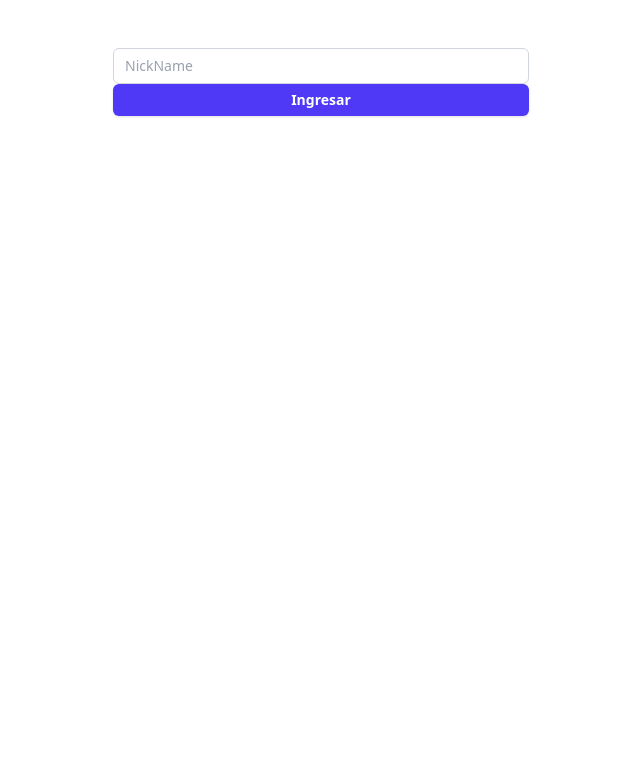
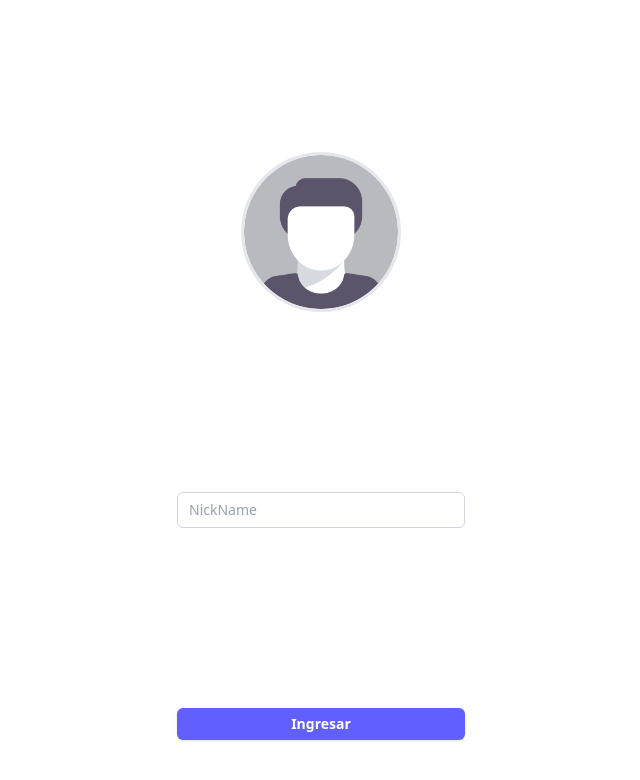
Before and after one commit to AlejoGomezQ/Hybrid_App, a React (Vite) app: page / in a window 1280 px wide. Shown: the top 780 px of the page, without its empty margins (319-959 px from the left). Built offline with nearby package versions, Linux system fonts and the light colour scheme.

Commit message:
fix: avatar in page

```diff
--- a/src/components/Button.jsx
+++ /dev/null
@@ -1,11 +0,0 @@
-function Button(props) {
-    return (
-        <button
-            {...props}
-            className="flex w-full justify-center rounded-md bg-indigo-600 px-3 py-1.5 text-sm font-semibold text-white shadow-sm hover:bg-indigo-500 focus-visible:outline-2 focus-visible:outline-offset-2 focus-visible:outline-indigo-600 pointer-cursor"
-        >
-        </button>
-    );
-}
-
-export default Button;
--- a/src/components/Input.jsx
+++ /dev/null
@@ -1,9 +0,0 @@
-function Input(props) {
-    return (
-        <input
-            {...props}
-            className="block w-full rounded-md bg-white px-3 py-1.5 text-base text-gray-900 outline-1 -outline-offset-1 outline-gray-300 placeholder:text-gray-400 focus:outline-2 focus:-outline-offset-2 focus:outline-indigo-600 sm:text-sm/6"
-        />
-    );
-}
-export default Input;
--- a/src/components/shared/Avatar.jsx
+++ b/src/components/shared/Avatar.jsx
@@ -1,9 +1,14 @@
+import avatarImage from '../../assets/avatar.png';
+
 const Avatar = () => {
     return (
-        <figure>
-            <img src="" alt="" />
+        <figure className="flex justify-center relative items-center">
+            <img
+                src={avatarImage}
+                className="h-40 w-40 rounded-full object-cover border-3 border-gray-200 hover:border-blue-500 transition-all duration-300 justify-center"
+                alt="avatar"
+            />
         </figure>
     )
 }
-
 export default Avatar
--- /dev/null
+++ b/src/components/shared/Button.jsx
@@ -0,0 +1,11 @@
+function Button(props) {
+    return (
+        <button
+            {...props}
+            className="w-2xs justify-center rounded-md bg-indigo-500 px-3 py-1.5 text-sm font-semibold text-white shadow-sm hover:bg-indigo-600 focus-visible:outline-2 focus-visible:outline-offset-2 focus-visible:outline-indigo-600 pointer-cursor"
+        >
+        </button>
+    );
+}
+
+export default Button;
--- /dev/null
+++ b/src/components/shared/Input.jsx
@@ -0,0 +1,9 @@
+function Input(props) {
+    return (
+        <input
+            {...props}
+            className="w-2xs rounded-md bg-white px-3 py-1.5 text-base text-gray-900 outline-1 -outline-offset-1 outline-gray-300 placeholder:text-gray-400 focus:outline-2 focus:-outline-offset-2 focus:outline-indigo-600 sm:text-sm/6"
+        />
+    );
+}
+export default Input;
--- a/src/pages/Login.jsx
+++ b/src/pages/Login.jsx
@@ -1,11 +1,13 @@
 import React from 'react';
-import Input from '@/components/Input';
-import Button from '@/components/Button';
+import Input from '@/components/shared/Input';
+import Button from '@/components/shared/Button';
+import Avatar from '@/components/shared/Avatar';
 
 
 const LoginPage = () => {
     return (
-        <div className="p-4 max-w-md mx-auto">
+        <div className="max-w-md mx-auto px-4 py-30 flex flex-col items-center space-y-45 ">
+            <Avatar/>
             <Input type="text" placeholder="NickName" />
             <Button type="submit">Ingresar</Button>
         </div>
```
Also changed, not shown: src/assets/avatar.png (added).
